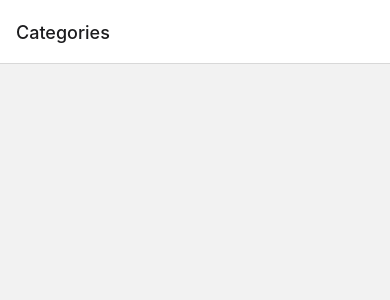
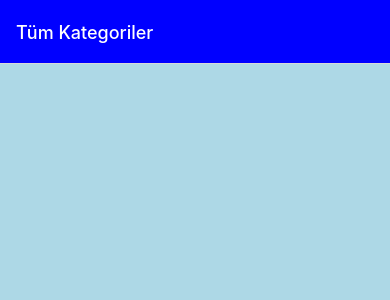
Before and after one commit to AtlyBerke/Restaurant_Menu_Uygulamasi, a React Native app in the folder menuuygulama/: screen / in a window 390 px wide. Shown: the top 300 px of the page. Built offline with nearby package versions, Linux system fonts and the light colour scheme.

Commit message:
Kategori İsimlerini Detay Sayfasına Çekme
Kategoriye bağlı isimleri ana başlık olarak çekme işlemini yaptım.

```diff
--- a/menuuygulama/App.js
+++ b/menuuygulama/App.js
@@ -6,19 +6,28 @@
 import FoodOverviewScreen from './screen/FoodOverviewScreen';
 
 const Stack = createNativeStackNavigator();
-
 export default function App() {
   return (
     <NavigationContainer>
-      <Stack.Navigator>
-        <Stack.Screen name="Categories" component={CategoriesScreen} />
+      <Stack.Navigator
+        screenOptions={{
+          headerStyle: { backgroundColor: 'blue' },
+          headerTintColor: 'white',
+          contentStyle: { backgroundColor: 'lightblue' },
+        }}
+      >
+        <Stack.Screen
+          name="Categories"
+          component={CategoriesScreen}
+          options={{
+            title: 'Tüm Kategoriler',
+          }}
+        />
         <Stack.Screen name="FoodOverview" component={FoodOverviewScreen} />
       </Stack.Navigator>
     </NavigationContainer>
   );
 }
-
-
 
 const styles = StyleSheet.create({
   container: {
@@ -26,17 +35,5 @@
     backgroundColor: '#fff',
     alignItems: 'center',
     justifyContent: 'center',
-    backgroundColor:'aqua',
-
-
   },
-  title:{
-    fontSize:40,
-    color:'white',
-    marginBottom:15,
-
-  },
-  content:{
-    fontSize:25,
-  }
 });
--- a/menuuygulama/screen/FoodOverviewScreen.js
+++ b/menuuygulama/screen/FoodOverviewScreen.js
@@ -1,35 +1,47 @@
-import { StyleSheet, Text, View,FlatList} from 'react-native';
+import { StyleSheet, Text, View, FlatList } from 'react-native';
 import React from 'react';
-import { FOODS } from '../data/dummy-data';
+import { FOODS, CATEGORIES } from '../data/dummy-data';
 import FoodItem from '../components/FoodItem';
+import { useLayoutEffect } from 'react';
 
+export default function FoodOverviewScreen({ route, navigation }) {
+  const categoryId = route.params.categoryId;
+  const displayedFoods = FOODS.filter((foodItem) => {
+    return foodItem.categoryIds.indexOf(categoryId) >= 0;
+  });
 
-export default function FoodOverviewScreen({route}) {
-      const categoryId=route.params.categoryId;
-      const displayedFoods= FOODS.filter((foodItem) => {
-        return foodItem.categoryIds.indexOf(categoryId) >=0;
-      });
+  useLayoutEffect(() => {
+    const categoryTitle = CATEGORIES.find(
+      (category) => category.id === categoryId
+    ).title;
 
+    navigation.setOptions({
+      title: categoryTitle,
+    });
+  }, [navigation, categoryId]);
 
-      function renderFoodItem(itemData){
-      console.log(itemData.item);
-      const foodItemProps={
-        id:itemData.item.id,
-        title:itemData.item.title,
-        imageUrl:itemData.item.imageUrl,
-        affordability:itemData.item.affordability,
-        complexity:itemData.item.complexity,
-      };
+  //   console.log(displayedFoods);
 
-      return <FoodItem {...foodItemProps} />
+  function renderFoodItem(itemData) {
+    console.log(itemData.item);
+    const foodItemProps = {
+      id: itemData.item.id,
+      title: itemData.item.title,
+      imageUrl: itemData.item.imageUrl,
+      affordability: itemData.item.affordability,
+      complexity: itemData.item.complexity,
+    };
 
-      }
+    return <FoodItem {...foodItemProps} />;
+  }
 
   return (
     <View>
-     <FlatList data={displayedFoods}
-     keyExtractor={(item)=>item.id}
-     renderItem={renderFoodItem}/>
+      <FlatList
+        data={displayedFoods}
+        keyExtractor={(item) => item.id}
+        renderItem={renderFoodItem}
+      />
     </View>
   );
 }
```
